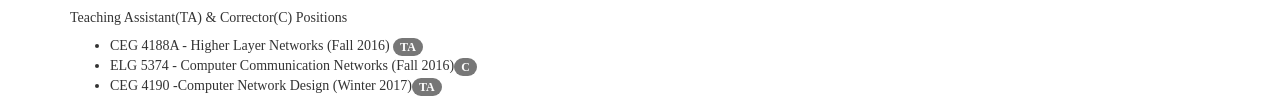
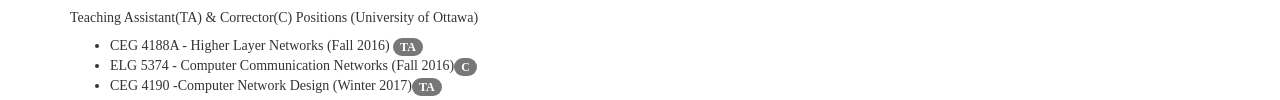
Before and after one commit to jcchuks/jcchuks.github.io, a plain HTML site: page index.html in a window 1280 px wide. Shown: the part 577-677 px from the top of the page. Drawn offline with nearby package versions, Linux system fonts and the light colour scheme.

Commit message:
Update index.html

```diff
--- a/index.html
+++ b/index.html
@@ -136,7 +136,7 @@ My research focused on Packet Steering in Multi-Subscriber Software Defined Netw
 <li><a href="https://ruor.uottawa.ca/handle/10393/36425">E-publication of my Master's thesis at uO Research</a>
 </li>
  </ul>
-<p style="font-size: 15px"><h5> Teaching Assistant(TA) & Corrector(C) Positions</h5></p>
+<p style="font-size: 15px"><h5> Teaching Assistant(TA) & Corrector(C) Positions (University of Ottawa) </h5></p>
 <ul >
 <li > CEG 4188A - Higher Layer Networks (Fall 2016) <span class="badge">TA</span></li>
 <li >ELG 5374 - Computer Communication Networks (Fall 2016)<span class="badge">C</span></li>
```
